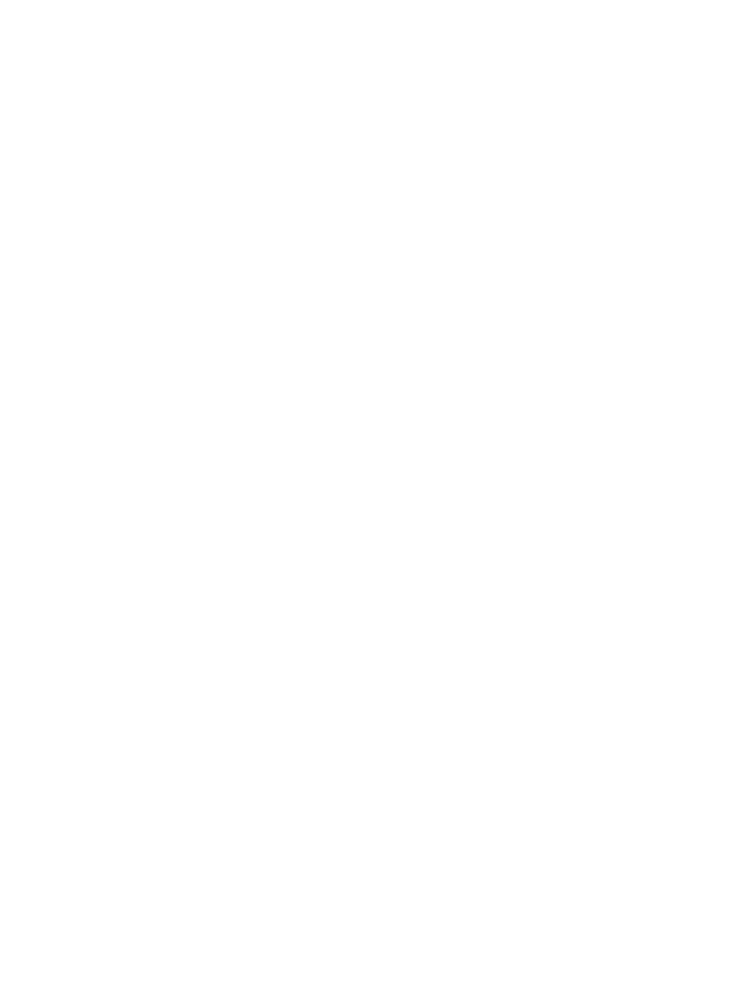
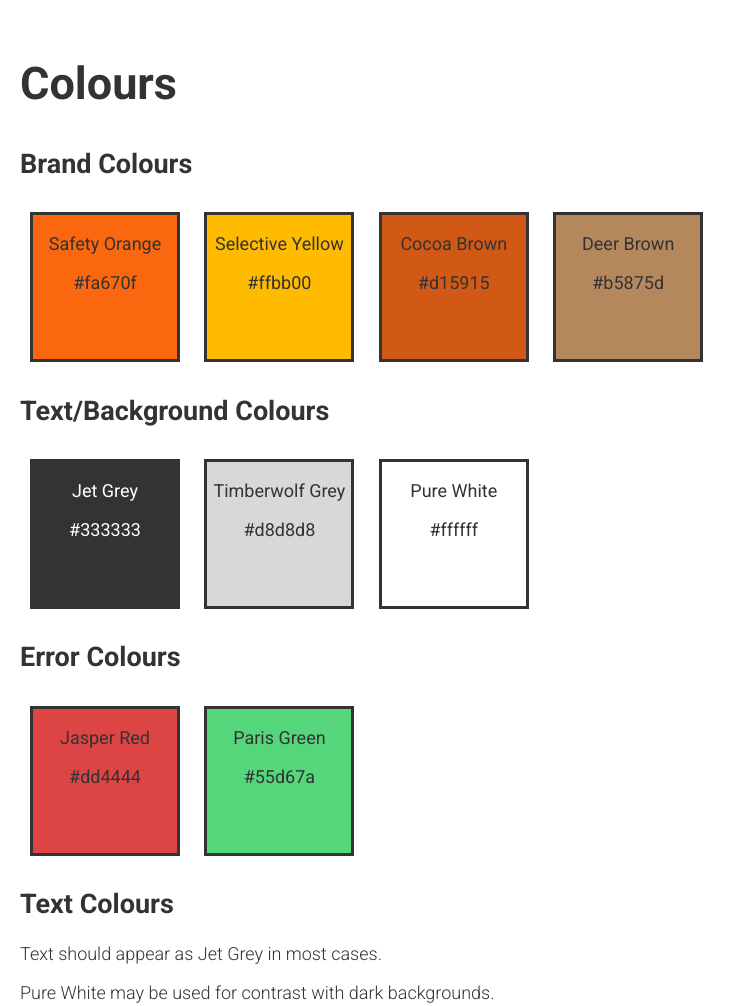
Before and after one commit to hundredhats/branding, a plain HTML site: page index.html in a window 1280 px wide. Shown: the top 1006 px of the page, without its empty margins (0-746 px from the left). Before the commit the page ends 800 px from the top, so only its background shows below. Drawn offline with Linux system fonts and the light colour scheme.

Commit message:
Add colours and typography to brand guide

```diff
--- a/css/main.css
+++ b/css/main.css
@@ -0,0 +1,90 @@
+* {
+  box-sizing: border-box;
+}
+
+html, body {
+  width: 100%;
+  height: 100%;
+  margin: 0;
+}
+
+h1, h2, h3, h4, h5, h6 {
+  font-weight: 700;
+}
+
+h1 {
+  font-size: 2.5em;
+}
+
+h2 {
+  font-size: 1.5em;
+}
+
+body {
+  font-family: 'Roboto', sans-serif;
+  font-size: 18px;
+  font-weight: 300;
+  color: #333333;
+  padding: 20px;
+}
+
+.bold {
+  font-weight: 400;
+}
+
+code {
+  font-family: 'Roboto Mono', monospace;
+  font-weight: 300;
+  background-color: #d8d8d8;
+  display: block;
+  margin: 20px 0;
+  width: 800px;
+  padding: 15px;
+}
+
+.swatch {
+  display: inline-block;
+  width: 150px;
+  height: 150px;
+  text-align: center;
+  font-weight: 400;
+  border: 3px solid #333333;
+  margin: 10px;
+}
+
+.orange {
+  background-color: #fa670f;
+}
+
+.yellow {
+  background-color: #ffbb00;
+}
+
+.cocoa {
+  background-color: #d15915;
+}
+
+.deer {
+  background-color: #b5875d;
+}
+
+.jet {
+  background-color: #333333;
+  color: #ffffff;
+}
+
+.timberwolf {
+  background-color: #d8d8d8;
+}
+
+.white {
+  background-color: #ffffff;
+}
+
+.jasper {
+  background-color: #dd4444;
+}
+
+.paris {
+  background-color: #55d67a;
+}
--- a/index.html
+++ b/index.html
@@ -3,8 +3,89 @@
   <head>
     <meta charset="utf-8">
     <title>Hundred Hats - Branding</title>
+    <link href="https://fonts.googleapis.com/css?family=Roboto+Mono:300,400|Roboto:300,400,700" rel="stylesheet">
+    <link rel="stylesheet" href="css/main.css">
   </head>
   <body>
 
+    <main>
+      <section class="colours">
+        <h1>Colours</h1>
+
+        <div class="swatch-row">
+          <h2>Brand Colours</h2>
+          <div class="swatch orange">
+            <p>Safety Orange</p>
+            <p>#fa670f</p>
+          </div>
+          <div class="swatch yellow">
+            <p>Selective Yellow</p>
+            <p>#ffbb00</p>
+          </div>
+          <div class="swatch cocoa">
+            <p>Cocoa Brown</p>
+            <p>#d15915</p>
+          </div>
+          <div class="swatch deer">
+            <p>Deer Brown</p>
+            <p>#b5875d</p>
+          </div>
+        </div>
+
+        <div class="swatch-row">
+          <h2>Text/Background Colours</h2>
+          <div class="swatch jet">
+            <p>Jet Grey</p>
+            <p>#333333</p>
+          </div>
+          <div class="swatch timberwolf">
+            <p>Timberwolf Grey</p>
+            <p>#d8d8d8</p>
+          </div>
+          <div class="swatch white">
+            <p>Pure White</p>
+            <p>#ffffff</p>
+          </div>
+        </div>
+
+        <div class="swatch-row">
+          <h2>Error Colours</h2>
+          <div class="swatch jasper">
+            <p>Jasper Red</p>
+            <p>#dd4444</p>
+          </div>
+          <div class="swatch paris">
+            <p>Paris Green</p>
+            <p>#55d67a</p>
+          </div>
+        </div>
+
+        <h2>Text Colours</h2>
+        <p>Text should appear as Jet Grey in most cases.</p>
+        <p>Pure White may be used for contrast with dark backgrounds.</p>
+      </section>
+
+      <section class="typography">
+        <h1>Typography</h1>
+        <p>All fonts used by Hundred Hats are free and open source web fonts.</p>
+
+        <h2>Headings</h2>
+        <p>Headings should be written in 700 weight Roboto.</p>
+        <p>Significant headings should be 2.5x the font size of the body text.</p>
+        <p>Subheadings should be 1.5x the font size of the body text.</p>
+
+        <h2>Body Text</h2>
+        <p>Body text should be written in 300 weight 18px Roboto.</p>
+        <p class="bold">Bolded text should appear as 400 weight 18px Roboto.</p>
+
+        <h2>Code Blocks</h2>
+        <code>
+          // Code blocks should appear in 300 weight 18px Roboto Mono.<br/>
+          // Code should have Timberwolf as the background colour.<br/>
+          // Code blocks should have 15px padding.
+        </code>
+      </section>
+    </main>
+
   </body>
 </html>
```
Also changed, not shown: 1 other file.
